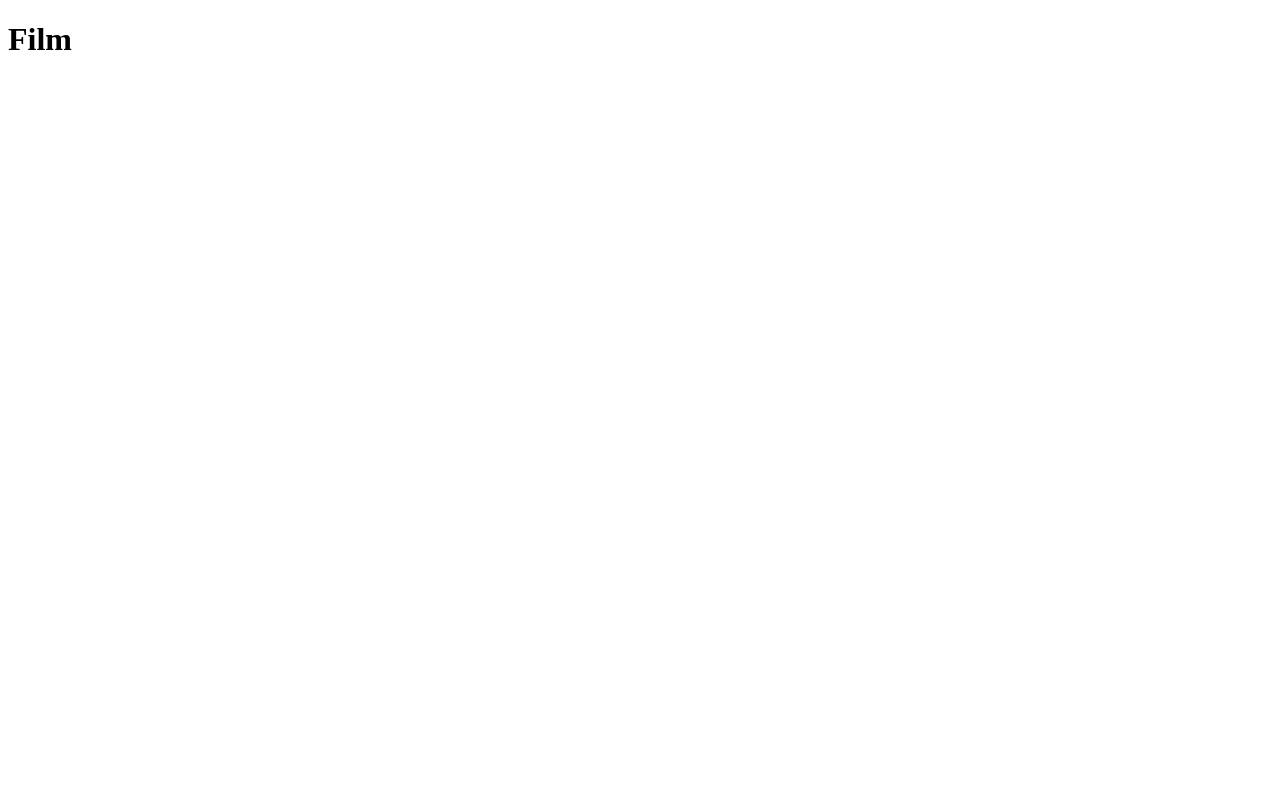
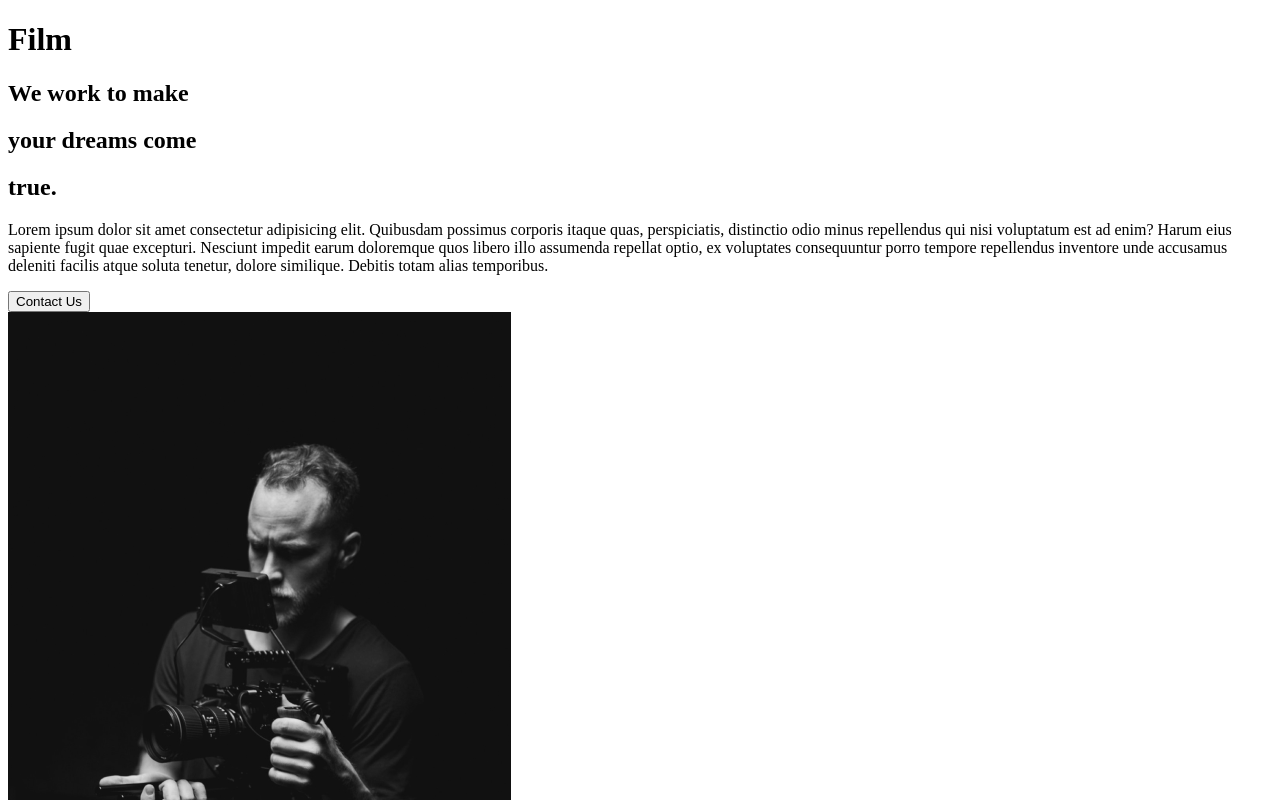
Before and after one commit to Spirit-Tiger/capture-website, a React (Create React App) app in the folder capture/: page / in a window 1280 px wide. Shown: the top 800 px of the page. Built offline with nearby package versions, Linux system fonts and the light colour scheme.

Commit message:
About Section

```diff
--- a/capture/src/App.js
+++ b/capture/src/App.js
@@ -1,10 +1,11 @@
-
+import AboutUs from "./pages/AboutUs";
 
 
 function App() {
   return (
     <div className="App">
       <h1>Film</h1>
+      <AboutUs/>
     </div>
   );
 }
--- /dev/null
+++ b/capture/src/components/AboutSection.jsx
@@ -0,0 +1,28 @@
+import React from "react";
+import home1 from "../img/home1.png";
+
+const AboutSection = () => {
+        return(
+            <div>
+                <div className="description">
+                    <div className="title">
+                        <div className="hide">
+                            <h2>We work to make</h2>
+                        </div>
+                        <div className="hide">
+                            <h2>your <span> dreams</span> come </h2>
+                        </div>
+                        <div className="hide">
+                            <h2>true.</h2>
+                        </div>
+                    </div>
+                    <p>Lorem ipsum dolor sit amet consectetur adipisicing elit. Quibusdam possimus corporis itaque quas, perspiciatis, distinctio odio minus repellendus qui nisi voluptatum est ad enim? Harum eius sapiente fugit quae excepturi.
+                    Nesciunt impedit earum doloremque quos libero illo assumenda repellat optio, ex voluptates consequuntur porro tempore repellendus inventore unde accusamus deleniti facilis atque soluta tenetur, dolore similique. Debitis totam alias temporibus.</p>
+                    <button>Contact Us</button>
+                </div>
+                <img src={home1} alt="home1" />
+            </div>
+        )
+}
+
+export default AboutSection;
--- /dev/null
+++ b/capture/src/pages/AboutUs.jsx
@@ -0,0 +1,10 @@
+import React from "react";
+import AboutSection from "../components/AboutSection";
+
+const AboutUs = () =>{
+    return(
+        <AboutSection/>
+    );
+};
+
+export default AboutUs;
```
